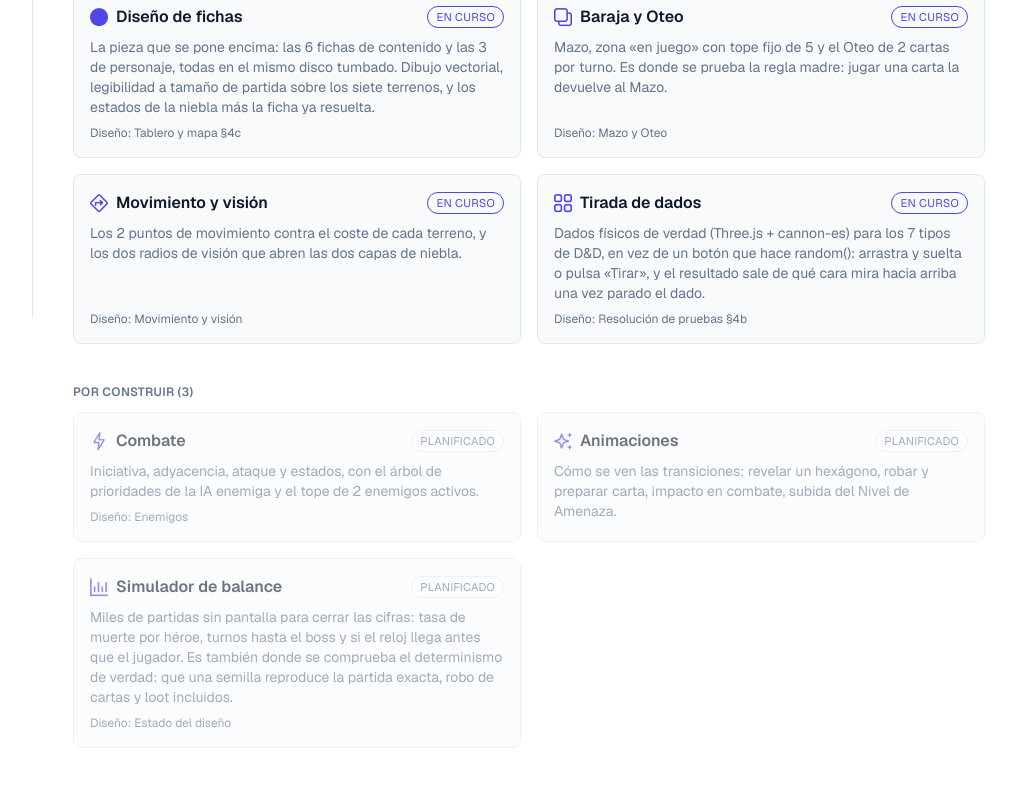
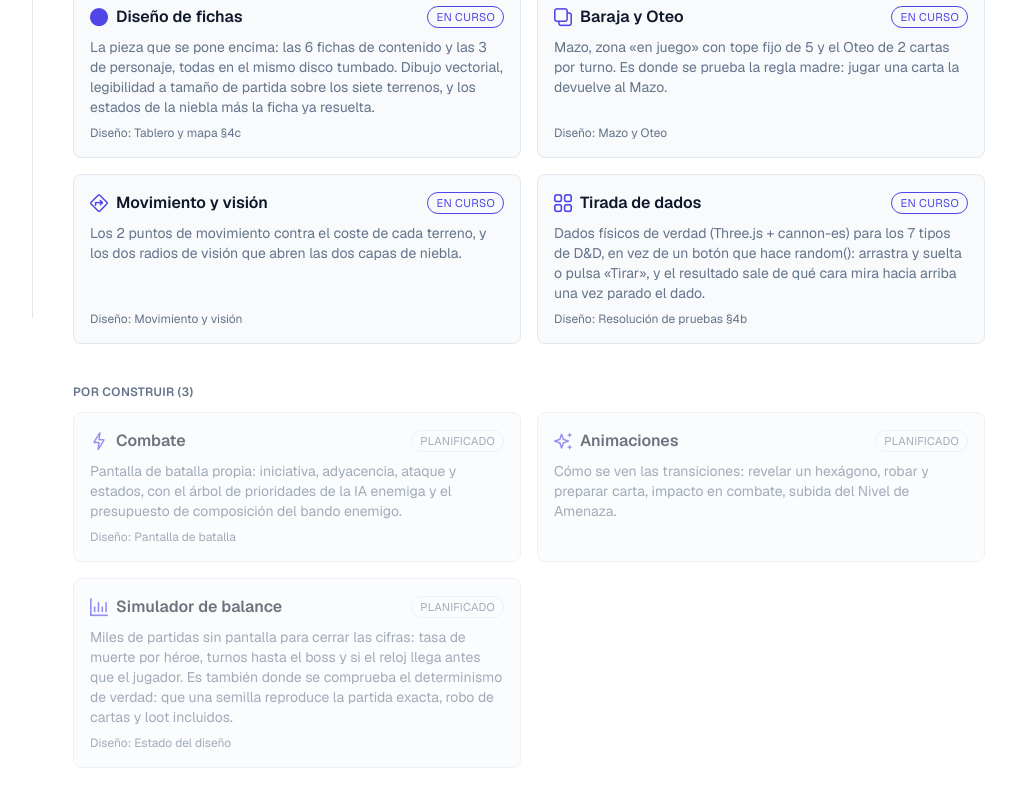
Before and after one commit to dariopostigo/CardGame, a Next.js app: page /dev in a window 1280 px wide. Shown: the part 482-1282 px from the top of the page, without its empty margins (255-1271 px from the left). Built offline with nearby package versions, Linux system fonts and the light colour scheme.

Commit message:
Desarrollo

```diff
--- a/app/layout.tsx
+++ b/app/layout.tsx
@@ -1,5 +1,6 @@
 import type { Metadata } from "next";
 import { Geist, Geist_Mono } from "next/font/google";
+import Script from "next/script";
 import "primeicons/primeicons.css";
 // Única hoja de estilos de la app: Tailwind + las capas ITCSS (ver styles/main.scss).
 import "../styles/main.scss";
@@ -38,10 +39,12 @@ export default function RootLayout({
       className={`${geistSans.variable} ${geistMono.variable} h-full antialiased`}
       suppressHydrationWarning
     >
-      <head>
-        <script dangerouslySetInnerHTML={{ __html: themeScript }} />
-      </head>
       <body className="min-h-full">
+        <Script
+          id="theme-script"
+          strategy="beforeInteractive"
+          dangerouslySetInnerHTML={{ __html: themeScript }}
+        />
         <Providers>{children}</Providers>
       </body>
     </html>
--- a/lib/dev-labs.ts
+++ b/lib/dev-labs.ts
@@ -100,10 +100,10 @@ export const DEV_LABS: readonly DevLab[] = [
     slug: "combate",
     label: "Combate",
     summary:
-      "Iniciativa, adyacencia, ataque y estados, con el árbol de prioridades de la IA enemiga y el tope de 2 enemigos activos.",
+      "Pantalla de batalla propia: iniciativa, adyacencia, ataque y estados, con el árbol de prioridades de la IA enemiga y el presupuesto de composición del bando enemigo.",
     icon: "pi pi-bolt",
     status: "planificado",
-    doc: { href: "/docs/characters/enemies", label: "Enemigos" },
+    doc: { href: "/docs/board/battle", label: "Pantalla de batalla" },
   },
   {
     slug: "animaciones",
```
Also changed, not shown: 17 other files (tests, documents, lock files or other folders).
